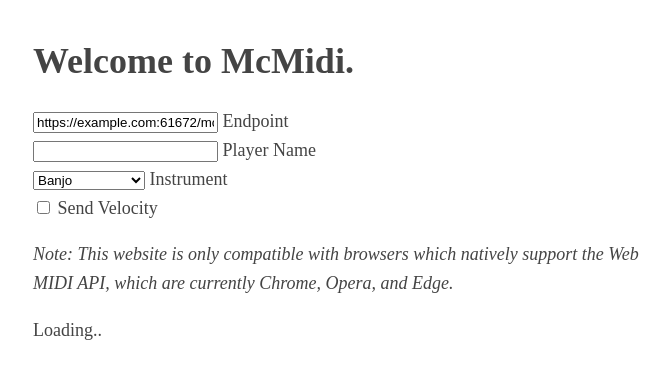
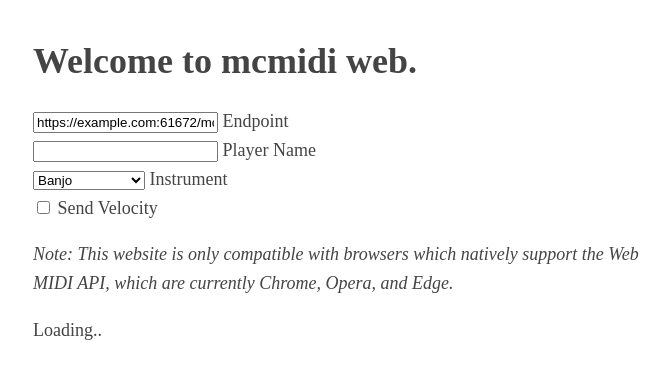
Before and after one commit to mcmidi-uwu/web, a plain HTML site: page index.html in a window 1280 px wide. Shown: the whole page, without its empty margins (282-951 px from the left). Drawn offline with Linux system fonts and the light colour scheme; a script that the page names is missing.

Commit message:
Use rebranded project name and description

```diff
--- a/index.html
+++ b/index.html
@@ -7,7 +7,7 @@
 </head>
 
 <body>
-    <h1>Welcome to McMidi.</h1>
+    <h1>Welcome to mcmidi web.</h1>
 
     <input type="text" id="endpoint" name="endpoint" value="https://example.com:61672/mcmidi">
     <label for="endpoint">Endpoint</label>
```
Also changed, not shown: 1 other file.
